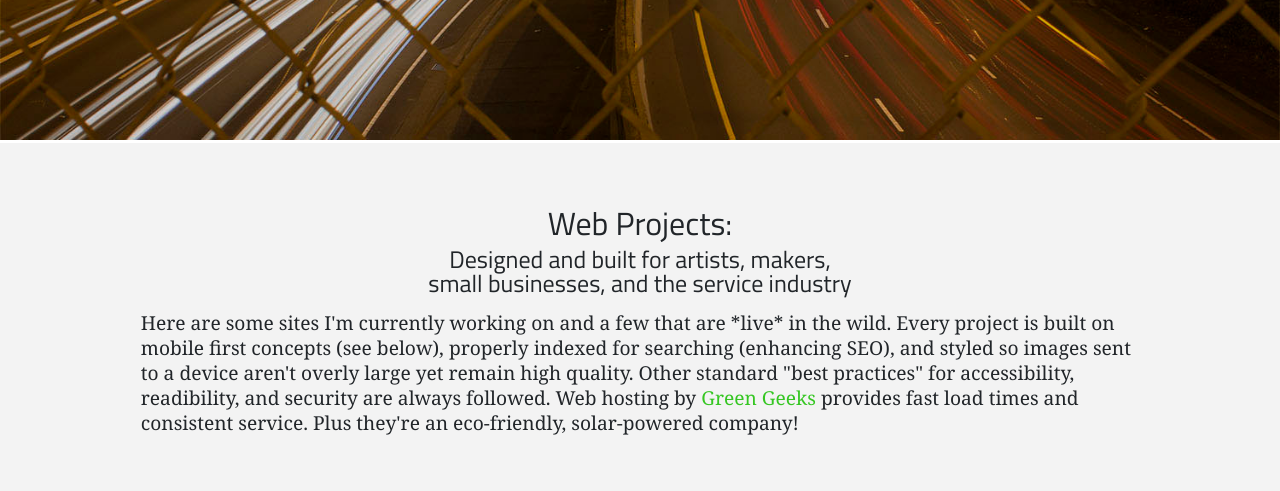
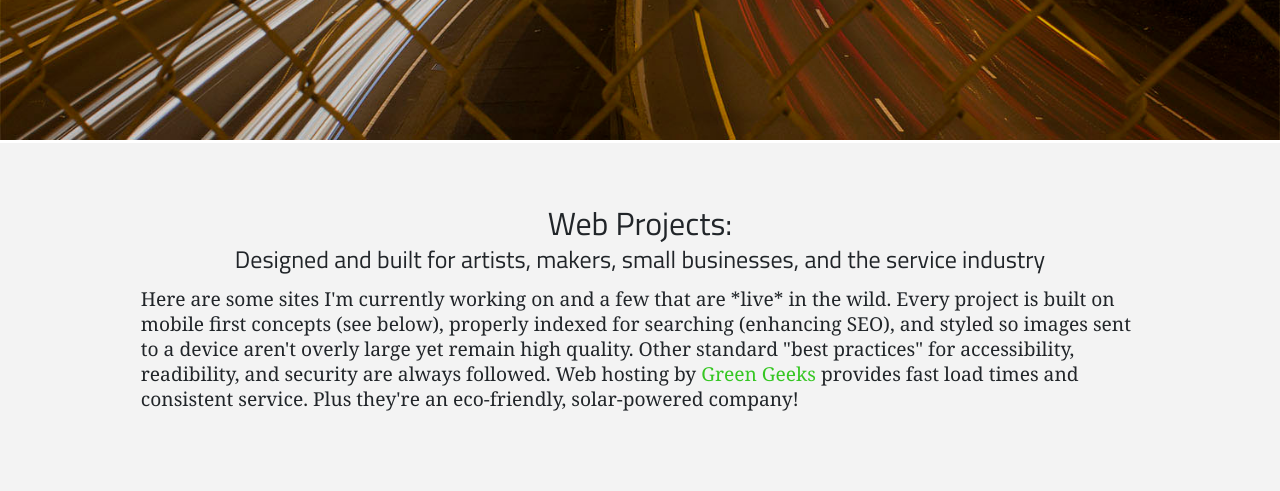
Before and after one commit to mariomax/ATD-2, a PHP site: page / in a window 1280 px wide. Shown: the part 547-1038 px from the top of the page. Run offline with PHP 8.4, Linux system fonts and the light colour scheme; some libraries are stand-ins or nearby versions; some web fonts are replaced.

Commit message:
Minor CSS edits.

```diff
--- a/css/style.css
+++ b/css/style.css
@@ -139,6 +139,8 @@ img {
 }
 .intro h3 {
   font-size: 1.5rem;
+  max-width: 85%;
+  margin: 0 auto;
   padding-bottom: 1rem;
   text-align: center;
 }
--- a/css/style.less
+++ b/css/style.less
@@ -160,6 +160,8 @@ img {
     }
     h3 {
         font-size: 1.5rem;
+        max-width: 85%;
+        margin: 0 auto;
         padding-bottom: 1rem;
         text-align: center;
     }
--- a/includes/footer.php
+++ b/includes/footer.php
@@ -30,6 +30,8 @@
                 </script>
                 <a href="https://www.instagram.com/anchor_tag_design/" target="_blank" rel="nofollow" title="instagram feed"><i class="fab fa-instagram"></i></a>
                 <a href="https://www.facebook.com/anchortagdesign/" target="_blank" rel="nofollow" title="facebook page"><i class="fab fa-facebook-square"></i></a>
+                <a data-version="v1" data-size="medium" data-locale="en_US" data-type="vertical" data-theme="light" data-vanity="mario-lopriore" class="LI-simple-link" href="https://www.linkedin.com/in/mario-lopriore?trk=profile-badge" target="_blank" title="linkedin link"><i class="fab fa-linkedin"></i></a>
+
             </h4>
             <p><span class="copy">&copy;</span> 2018 Mario LoPriore</p>
         </div>
--- a/includes/portfolio.php
+++ b/includes/portfolio.php
@@ -1,6 +1,6 @@
 <section class="intro" id="portfolio">
     <h2>Web Projects:</h2>
-    <h3>Designed and built for artists, makers,<br>small businesses, and the service industry</h3>
+    <h3>Designed and built for artists, makers, small businesses, and the service industry</h3>
     <p>Here are some sites I'm currently working on and a few that are *live* in the wild. Every project is built on mobile first concepts (see below), properly indexed for searching (enhancing SEO), and styled so images sent to a device aren't overly large yet remain high quality. Other standard "best practices" for accessibility, readibility, and security are always followed. Web hosting by <span class="inline-link"><a href="https://www.greengeeks.com/track/mariojames" title="green geeks link" rel="nofollow">Green Geeks</a></span> provides fast load times and consistent service. Plus they're an eco-friendly, solar-powered company!</p>
 </section>
 <section class="thumbs">
```
